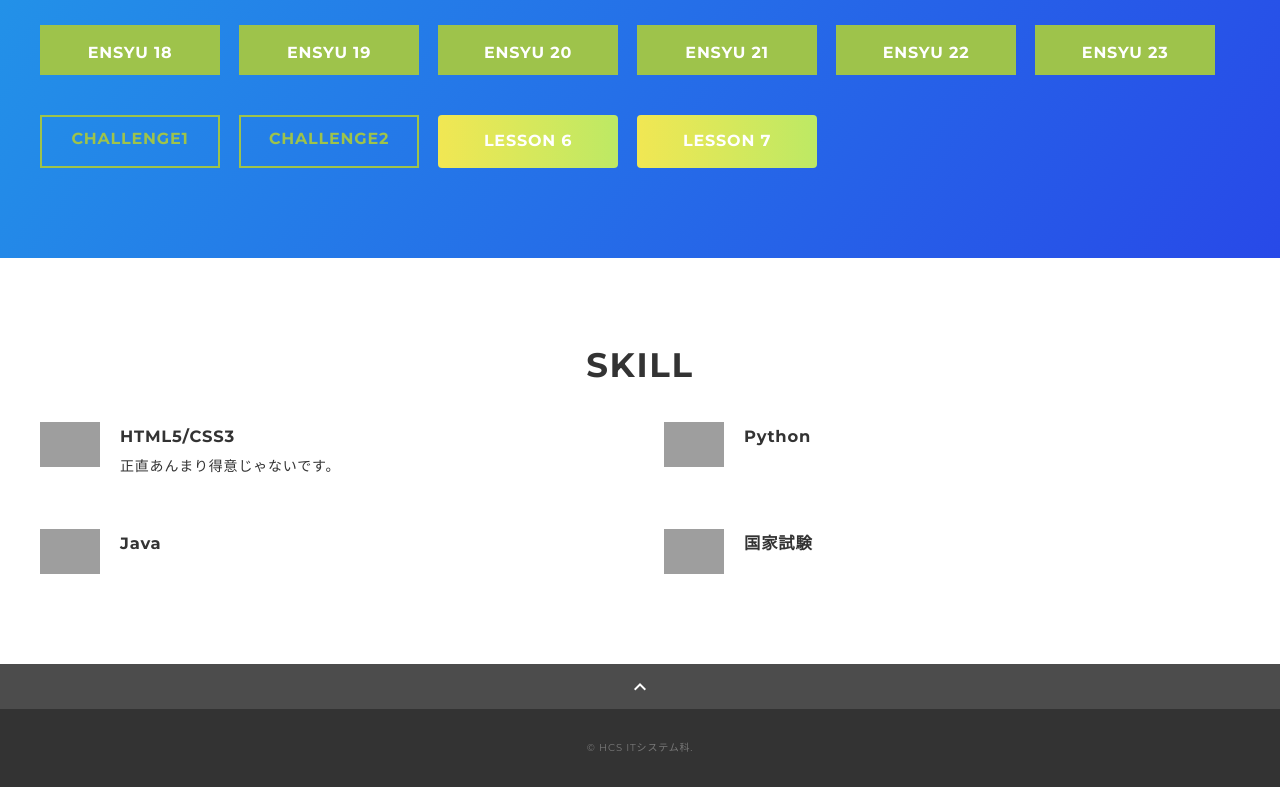
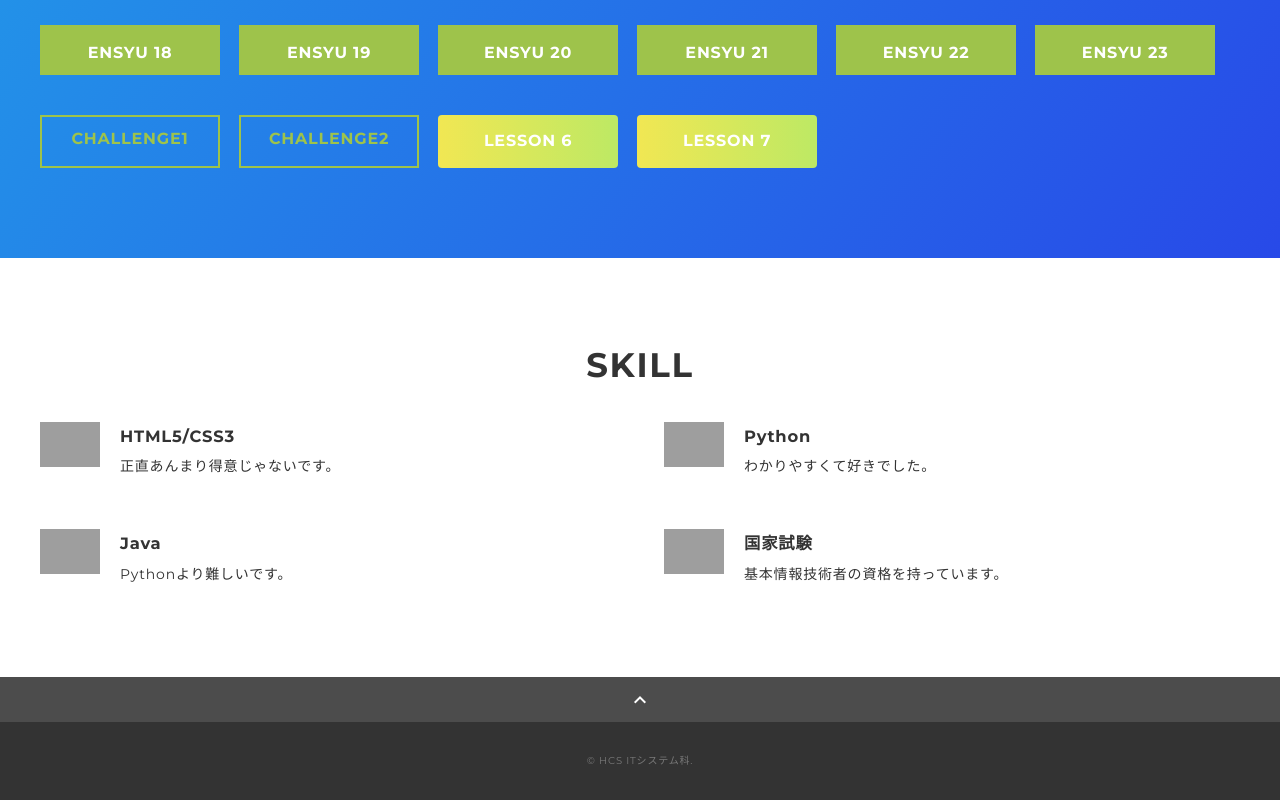
Before and after one commit to 20213100-saitonaoki/S1A118, a plain HTML site: page index.html in a window 1280 px wide. Shown: the part 1359-2159 px from the top of the page. Drawn offline with nearby package versions, Linux system fonts and the light colour scheme; grey boxes are pictures that could not be loaded.

Commit message:
Add files via upload
更新

```diff
--- a/index.html
+++ b/index.html
@@ -27,6 +27,7 @@
 		</p>
 		<!-- header -->
 		<header class="header ">
+
 			<div class="inner">
 				<h1 class="header-logo">
 					<a href=".">PORTFOLIO</a>
@@ -116,6 +117,7 @@
 							<div class="skill-body">
 								<h3 class="skill-name">Python</h3>
 								<p class="skill-text">
+									わかりやすくて好きでした。
 									</p>
 							</div>
 						</div>
@@ -124,6 +126,7 @@
 							<div class="skill-body">
 								<h3 class="skill-name">Java</h3>
 								<p class="skill-text">
+									Pythonより難しいです。
 									</p>
 							</div>
 						</div>
@@ -132,6 +135,7 @@
 							<div class="skill-body">
 								<h3 class="skill-name">国家試験</h3>
 								<p class="skill-text">
+									基本情報技術者の資格を持っています。
 									</p>
 							</div>
 						</div>
--- a/portfolio/css/style.css
+++ b/portfolio/css/style.css
@@ -119,9 +119,11 @@ li {
   top: 0;
   z-index: 10;
   width: 100%;
+
   background-color: #fff;
   box-shadow: 0 5px 10px -6px rgba(0,0,0,.1);
 }
+
 
 .header .inner {
   display: flex;
```
